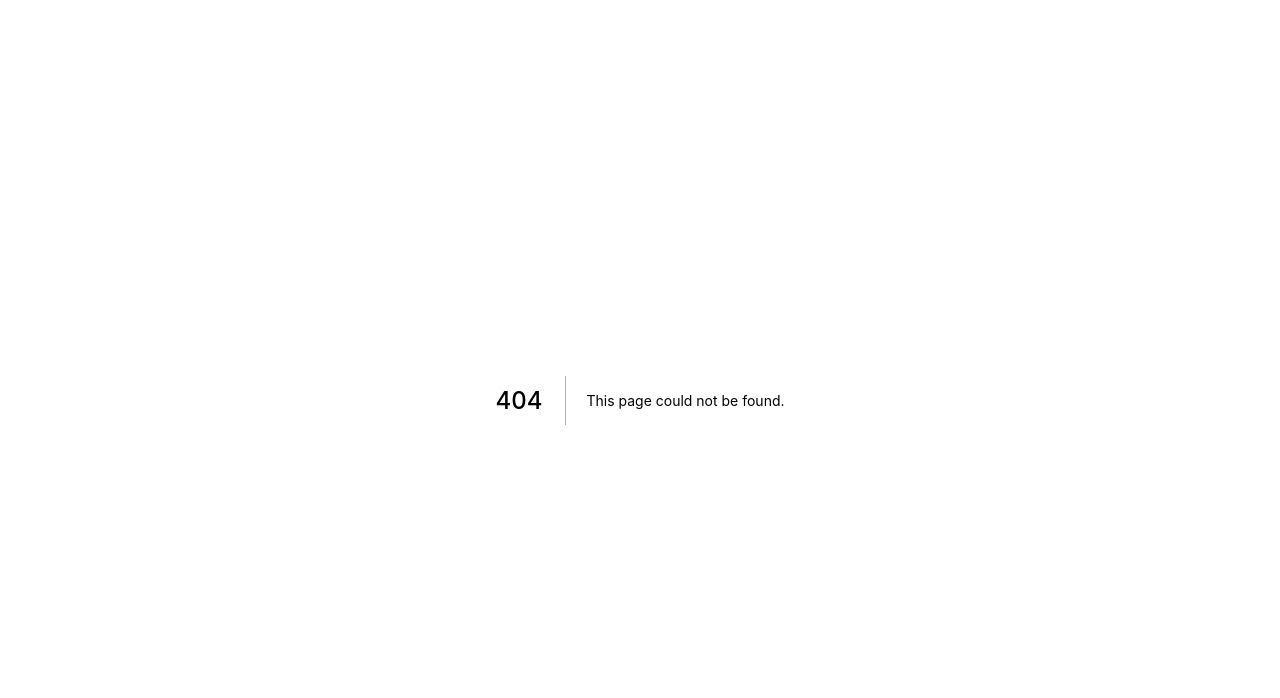
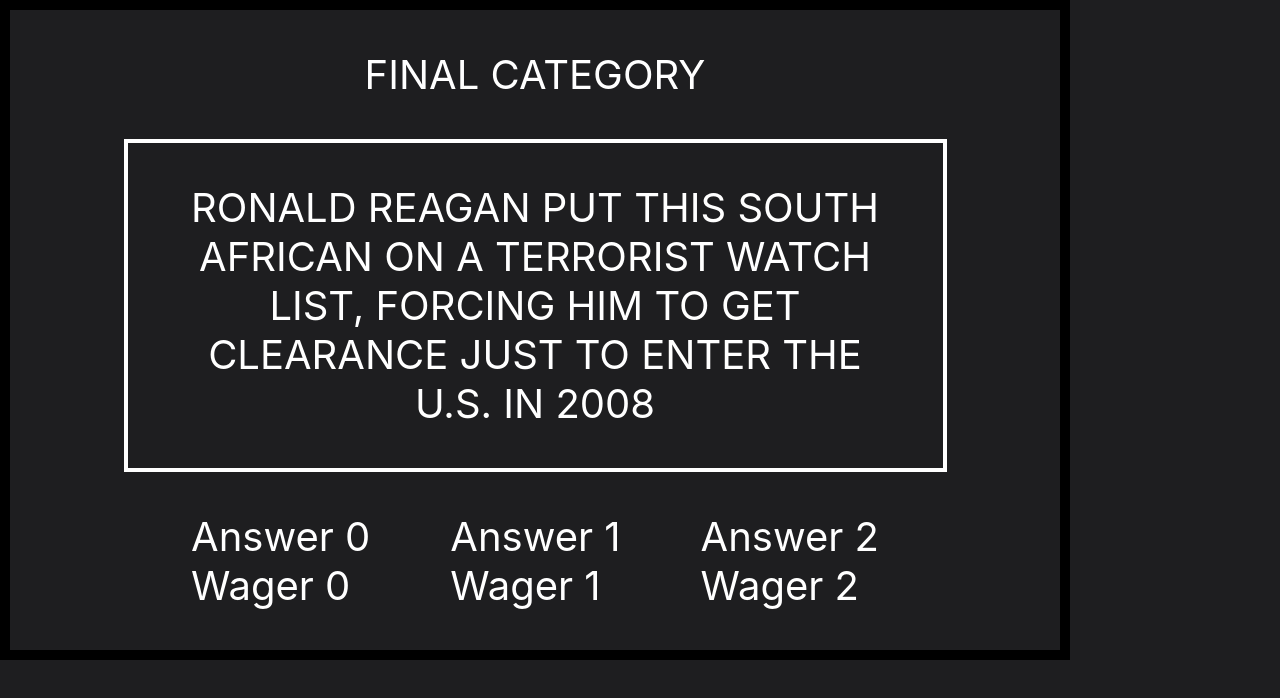
Before and after one commit to gmkleinman/quiz-show, a Next.js app: page /board/finalround in a window 1280 px wide. Before the commit this address had no page. Shown: the top 698 px of the page. Built offline with nearby package versions, Linux system fonts and the light colour scheme.

Commit message:
refactored components and started final round layout

```diff
--- a/pages/api/socketio.js
+++ b/pages/api/socketio.js
@@ -267,6 +267,10 @@ const ioHandler = (req, res) => {
                 console.log("io changing round")
             })
 
+            socket.on('final round', () => {
+                io.emit('io final round');
+            })
+
             // HOST OVERRIDES
             socket.on('set score override', (playerNum, score) => {
                 console.log("overriding score")
@@ -294,6 +298,7 @@ const ioHandler = (req, res) => {
                 io.emit('io loading clues', clueList)
                 io.emit('io update clue count', clueCount)
                 io.emit('io changing round', round)
+                io.emit('io not final round')
             })
         })
 
--- /dev/null
+++ b/pages/board/finalround.js
@@ -0,0 +1,30 @@
+import styles from '../../styles/finalround.module.css'
+
+const FinalRound = () => {
+    return (
+        <div className={styles.finalcontainer}>
+            <div className={styles.finalcategory}>
+                FINAL CATEGORY
+            </div>
+            <div className={styles.finalclue}>
+            RONALD REAGAN PUT THIS SOUTH AFRICAN ON A TERRORIST WATCH LIST, FORCING HIM TO GET CLEARANCE JUST TO ENTER THE U.S. IN 2008
+            </div>
+            <div className={styles.responsecontainer}>
+                {[0, 1, 2].map(playerNum => {
+                    return (
+                        <div className={styles.responses} key={playerNum}>
+                            <div>
+                                Answer {playerNum}
+                            </div>
+                            <div>
+                                Wager {playerNum}
+                            </div>
+                        </div>
+                    )
+                })}
+            </div>
+        </div>
+    )
+}
+
+export default FinalRound;
--- a/pages/nongame/clueloader.js
+++ b/pages/nongame/clueloader.js
@@ -32,7 +32,6 @@ const ClueLoader = (props) => {
                 clueList[categoryIndex].push(clue);
             }
         }
-        console.log(clues)
         socket.emit('load clues', clueList, clues)
     }
 
--- /dev/null
+++ b/styles/finalround.module.css
@@ -0,0 +1,30 @@
+.finalcontainer {
+    display: flex;
+    flex-direction: column;
+    justify-content: center;
+    align-items: center;
+    color: white;
+    font-size: 40px;
+    border: solid black 10px;
+    width: 1050px;
+}
+
+.finalcategory {
+    margin: 40px;
+}
+
+.finalclue {
+    text-align: center;
+    border: white 4px solid;
+    padding: 40px;
+    width: 70%;
+}
+
+.responsecontainer {
+    display: flex;
+}
+
+.responses {
+    padding: 20px;
+    margin: 20px;
+}
```
Also changed, not shown: pages/board/game.js (added, +43 -0 lines), pages/board/socketLogic.js (+6 -17 lines), pages/nongame/panelbuttons.js (+27 -12 lines).
